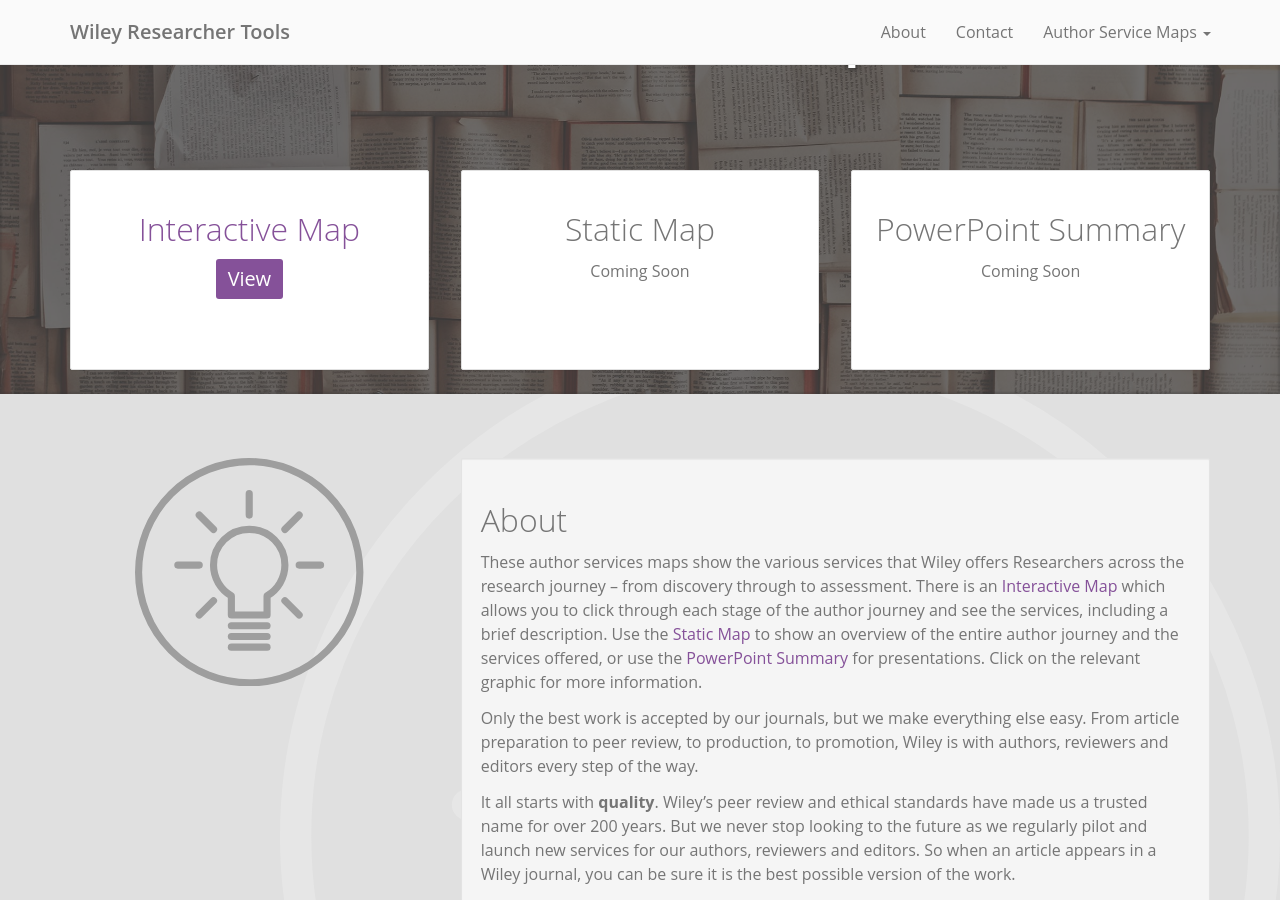
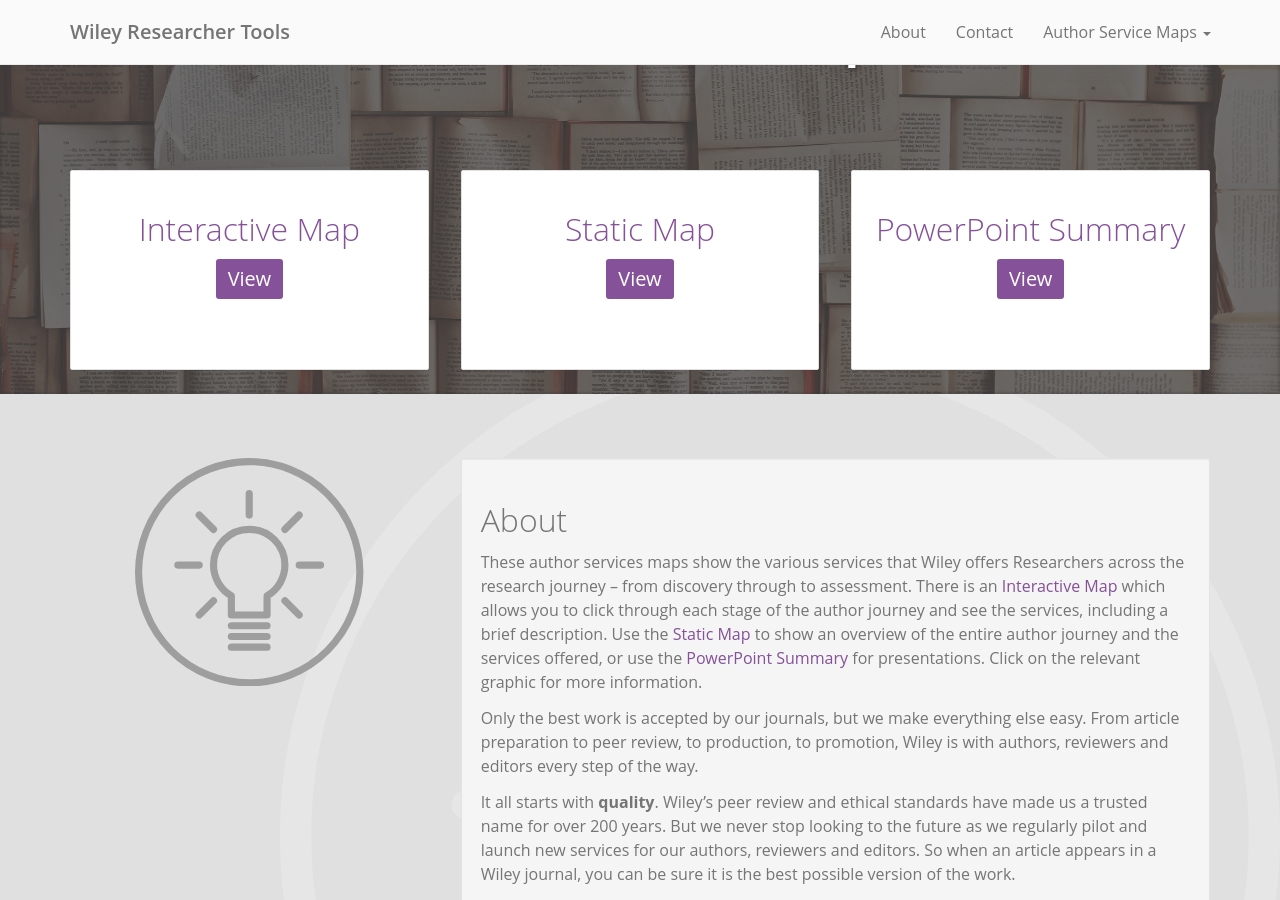
Before and after one commit to sallen-wiley/author-service-map, a Jekyll site: the page built from index.md, in a window 1280 px wide and 900 px high, scrolled down 302 px. Built offline with Jekyll 4.4.1, drawn with Linux system fonts in a browser that asks for light colours; nearby versions of some CDN libraries; a script that is not in the unit is left out.

Commit message:
added static and ppt files, and re-enabled pages

```diff
--- a/_layouts/home.html
+++ b/_layouts/home.html
@@ -27,7 +27,8 @@
                 <div class="home-intro__card panel panel-default">
                     <div class="panel-body">
                         <div class="text-center">
-                            <h2><a href='{{ "/interactive-map/" | relative_url}}'>Interactive Map</a></h2></div>
+                            <h2><a href='{{ "/interactive-map/" | relative_url}}'>Interactive Map</a></h2>
+						</div>
 
                         <div class="text-center"><a href="{{ '/interactive-map/' | relative_url}}" class="w-btn w-btn--fill">View</a></div>
 
@@ -43,8 +44,10 @@
                 <div class="home-intro__card panel panel-default">
                     <div class="panel-body">
                         <div class="text-center">
-                            <h2>Static Map</h2>
-                            <span>Coming Soon</span></div>
+                            <h2><a href='{{ "/static-map/" | relative_url}}'>Static Map</a></h2>
+						</div>
+
+						<div class="text-center"><a href="{{ '/static-map/' | relative_url}}" class="w-btn w-btn--fill">View</a></div>
                     </div>
                 </div>
 
@@ -55,8 +58,10 @@
                 <div class="home-intro__card panel panel-default">
                     <div class="panel-body">
                         <div class="text-center">
-                            <h2>PowerPoint Summary</h2>
-                            <span>Coming Soon</span></div>
+                            <h2><a href='{{ "/powerpoint-map/" | relative_url}}'>PowerPoint Summary</a></h2>
+						</div>
+
+						<div class="text-center"><a href="{{ '/powerpoint-map/' | relative_url}}" class="w-btn w-btn--fill">View</a></div>
                     </div>
                 </div>
 
--- a/root-pages/powerpoint-map.html
+++ b/root-pages/powerpoint-map.html
@@ -10,7 +9,7 @@
 
         <div class="col-md-12">
 
-            Description of PowerPoint map
+            <a href='{{ "/assets/files/Wiley%20Researcher%20Tools%20PPT_15thJune.pptx" | relative_url}}'>Description of PowerPoint map</a>
 
         </div>
 
--- a/root-pages/static-map.html
+++ b/root-pages/static-map.html
@@ -10,7 +9,7 @@
 
         <div class="col-md-12">
 
-            Description of static map
+			<a href='{{ "/assets/files/Wiley%20Researcher%20Tools%20PPT_15thJune.pdf" | relative_url}}'>Description of static map</a>
 
         </div>
 
```
Also changed, not shown: other parts of root-pages/powerpoint-map.html (+0 -1 lines), other parts of root-pages/static-map.html (+0 -1 lines), 3 other files.
